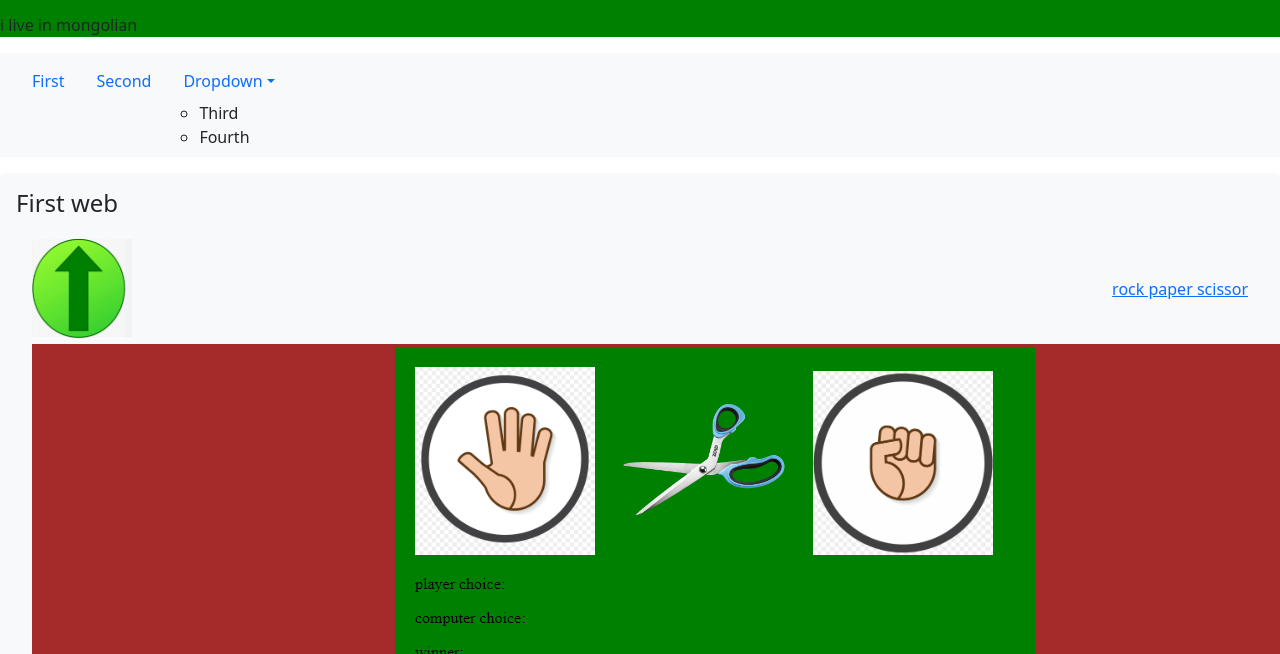
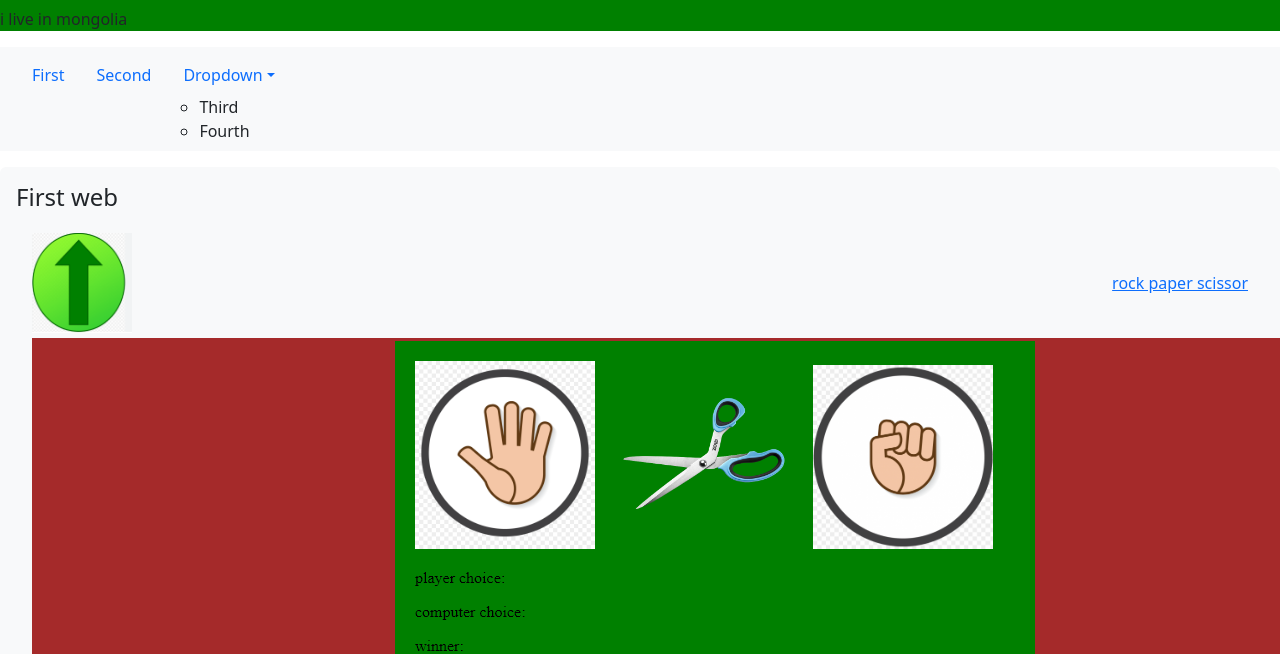
Before and after one commit to gamer21gamer21/my-self, a plain HTML site: page index.html in a window 1280 px wide. Shown: the part 446-1100 px from the top of the page. Drawn offline with nearby package versions, Linux system fonts and the light colour scheme.

Commit message:
Update index.html

```diff
--- a/index.html
+++ b/index.html
@@ -27,7 +27,7 @@
 <h3>A.Anand</h3>
 		<h6>my name is Anand</h6>
 			<p>and im 11 year old</p>
-			<p>i live in mongolian</p>
+			<p>i live in mongolia</p>
 			</div>
 			</div>
 <nav id="navbar-example2" class="navbar bg-body-tertiary px-3 mb-3">
```
